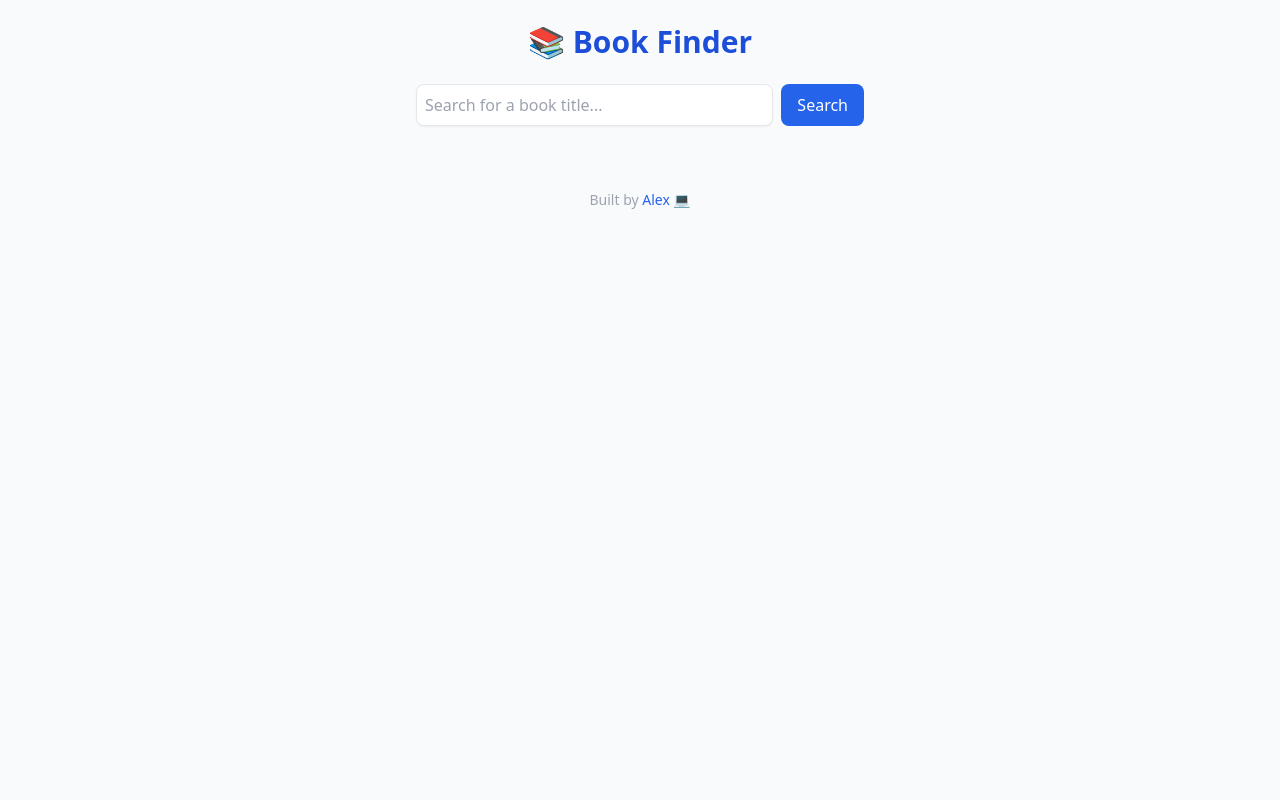
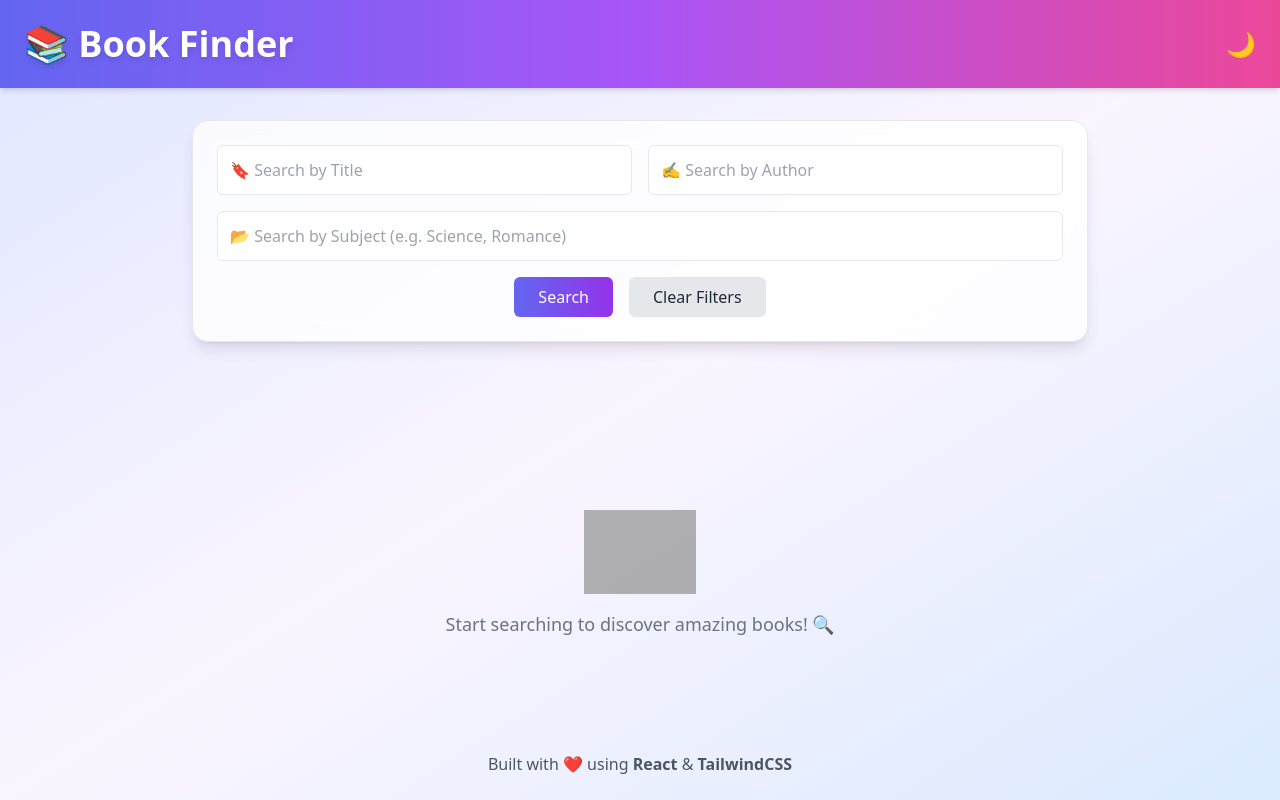
Before and after one commit to Harshitha-3690/book-finder, a React (Create React App) app: page / in a window 1280 px wide. Built offline with nearby package versions, Linux system fonts and the light colour scheme; grey boxes are pictures that could not be loaded.

Commit message:
✨ Added dark/light mode and improved UI design

```diff
--- a/src/App.js
+++ b/src/App.js
@@ -1,79 +1,175 @@
-import { useState } from "react";
+import React, { useState, useEffect } from "react";
 
 function App() {
-  const [query, setQuery] = useState("");
+  const [title, setTitle] = useState("");
+  const [author, setAuthor] = useState("");
+  const [subject, setSubject] = useState("");
   const [books, setBooks] = useState([]);
   const [loading, setLoading] = useState(false);
-  const [error, setError] = useState("");
+  const [darkMode, setDarkMode] = useState(false);
 
-  const searchBooks = async (e) => {
+  // Persist theme
+  useEffect(() => {
+    const savedTheme = localStorage.getItem("theme");
+    if (savedTheme === "dark") setDarkMode(true);
+  }, []);
+
+  useEffect(() => {
+    document.documentElement.classList.toggle("dark", darkMode);
+    localStorage.setItem("theme", darkMode ? "dark" : "light");
+  }, [darkMode]);
+
+  const handleSearch = async (e) => {
     e.preventDefault();
-    if (!query.trim()) return;
+    setLoading(true);
+    setBooks([]);
 
-    setLoading(true);
-    setError("");
     try {
-      const res = await fetch(`https://openlibrary.org/search.json?title=${query}`);
-      const data = await res.json();
-      setBooks(data.docs.slice(0, 10));
-    } catch (err) {
-      setError("Failed to fetch books. Try again later.");
+      let queryParts = [];
+      if (title) queryParts.push(`${title}`);
+      if (author) queryParts.push(`inauthor:${author}`);
+      if (subject) queryParts.push(`subject:${subject}`);
+
+      const query = queryParts.join("+");
+      const response = await fetch(
+        `https://www.googleapis.com/books/v1/volumes?q=${query}&maxResults=20`
+      );
+      const data = await response.json();
+
+      setBooks(data.items || []);
+    } catch (error) {
+      console.error("Error fetching books:", error);
     }
+
     setLoading(false);
   };
 
+  const handleClear = () => {
+    setTitle("");
+    setAuthor("");
+    setSubject("");
+    setBooks([]);
+  };
+
   return (
-    <div className="min-h-screen bg-gray-50 flex flex-col items-center p-6">
-      <h1 className="text-3xl font-bold mb-6 text-blue-700">📚 Book Finder</h1>
+    <div className="min-h-screen bg-gradient-to-br from-indigo-100 via-purple-50 to-blue-100 dark:from-gray-900 dark:via-gray-800 dark:to-gray-900 flex flex-col transition-colors duration-500">
+      {/* Header */}
+      <header className="py-6 bg-gradient-to-r from-indigo-500 via-purple-500 to-pink-500 shadow-md text-center flex justify-between px-6 items-center">
+        <h1 className="text-3xl md:text-4xl font-extrabold text-white drop-shadow-md flex items-center gap-2">
+          📚 Book Finder
+        </h1>
+        <button
+          onClick={() => setDarkMode(!darkMode)}
+          className="text-white text-2xl hover:scale-110 transition"
+          title={darkMode ? "Switch to Light Mode" : "Switch to Dark Mode"}
+        >
+          {darkMode ? "☀️" : "🌙"}
+        </button>
+      </header>
 
-      <form onSubmit={searchBooks} className="flex gap-2 w-full max-w-md">
+      {/* Search Box */}
+      <form
+        onSubmit={handleSearch}
+        className="max-w-4xl w-11/12 mx-auto bg-white/80 dark:bg-gray-800/80 backdrop-blur-md p-6 mt-8 rounded-2xl shadow-lg space-y-4 border border-gray-200 dark:border-gray-700 transition"
+      >
+        <div className="grid grid-cols-1 md:grid-cols-2 gap-4">
           <input
             type="text"
-          placeholder="Search for a book title..."
-          value={query}
-          onChange={(e) => setQuery(e.target.value)}
-          className="flex-grow p-2 border rounded-lg shadow-sm focus:outline-none focus:ring-2 focus:ring-blue-500"
+            placeholder="🔖 Search by Title"
+            value={title}
+            onChange={(e) => setTitle(e.target.value)}
+            className="border dark:border-gray-700 dark:bg-gray-900 dark:text-gray-200 p-3 rounded-md focus:ring-2 focus:ring-indigo-400 focus:outline-none"
           />
+          <input
+            type="text"
+            placeholder="✍️ Search by Author"
+            value={author}
+            onChange={(e) => setAuthor(e.target.value)}
+            className="border dark:border-gray-700 dark:bg-gray-900 dark:text-gray-200 p-3 rounded-md focus:ring-2 focus:ring-indigo-400 focus:outline-none"
+          />
+          <input
+            type="text"
+            placeholder="📂 Search by Subject (e.g. Science, Romance)"
+            value={subject}
+            onChange={(e) => setSubject(e.target.value)}
+            className="border dark:border-gray-700 dark:bg-gray-900 dark:text-gray-200 p-3 rounded-md focus:ring-2 focus:ring-indigo-400 md:col-span-2 focus:outline-none"
+          />
+        </div>
+
+        <div className="flex gap-4 justify-center mt-4">
           <button
             type="submit"
-          className="bg-blue-600 text-white px-4 rounded-lg hover:bg-blue-700"
+            className="bg-gradient-to-r from-indigo-500 to-purple-600 text-white px-6 py-2 rounded-md hover:from-indigo-600 hover:to-purple-700 transition transform hover:scale-105"
           >
-          Search
+            {loading ? "Searching..." : "Search"}
           </button>
+
+          <button
+            type="button"
+            onClick={handleClear}
+            className="bg-gray-200 dark:bg-gray-700 text-gray-800 dark:text-gray-200 px-6 py-2 rounded-md hover:bg-gray-300 dark:hover:bg-gray-600 transition transform hover:scale-105"
+          >
+            Clear Filters
+          </button>
+        </div>
       </form>
 
-      {loading && <p className="mt-4 text-gray-600">Loading...</p>}
-      {error && <p className="mt-4 text-red-600">{error}</p>}
+      {/* Results */}
+      <div className="grid gap-8 mt-10 px-6 md:grid-cols-2 lg:grid-cols-3 max-w-6xl mx-auto pb-12">
+        {books.map((book, i) => {
+          const info = book.volumeInfo;
+          return (
+            <div
+              key={i}
+              className="bg-white dark:bg-gray-800 rounded-2xl shadow-md hover:shadow-2xl transition-transform transform hover:-translate-y-2 duration-300 overflow-hidden border border-gray-100 dark:border-gray-700"
+            >
+              <img
+                src={
+                  info.imageLinks?.thumbnail ||
+                  "https://cdn-icons-png.flaticon.com/512/3135/3135715.png"
+                }
+                alt={info.title}
+                className="w-full h-60 object-cover"
+              />
+              <div className="p-4">
+                <h2 className="text-xl font-semibold text-gray-800 dark:text-gray-100">
+                  {info.title}
+                </h2>
+                <p className="text-sm text-gray-500 dark:text-gray-400">
+                  {info.authors?.join(", ") || "Unknown Author"}
+                </p>
+                <p className="text-sm mt-3 text-gray-700 dark:text-gray-300 line-clamp-3">
+                  {info.description || "No description available."}
+                </p>
+                {info.publishedDate && (
+                  <p className="text-xs text-gray-400 mt-2">
+                    Published: {info.publishedDate}
+                  </p>
+                )}
+              </div>
+            </div>
+          );
+        })}
+      </div>
 
-      {!loading && books.length === 0 && query && !error && (
-        <p className="mt-4 text-gray-500">No books found.</p>
+      {/* Empty State */}
+      {!loading && books.length === 0 && (
+        <div className="flex flex-col items-center justify-center mt-20 text-gray-500 dark:text-gray-400">
+          <img
+            src="https://cdn-icons-png.flaticon.com/512/4076/4076549.png"
+            alt="no books"
+            className="w-28 mb-4 opacity-80"
+          />
+          <p className="text-lg font-medium">
+            Start searching to discover amazing books! 🔍
+          </p>
+        </div>
       )}
 
-      <div className="grid md:grid-cols-2 lg:grid-cols-3 gap-4 mt-6 w-full max-w-5xl">
-        {books.map((book) => (
-          <div key={book.key} className="bg-white p-4 shadow rounded-lg">
-            <img
-              src={
-                book.cover_i
-                  ? `https://covers.openlibrary.org/b/id/${book.cover_i}-M.jpg`
-                  : "https://via.placeholder.com/150x200?text=No+Cover"
-              }
-              alt={book.title}
-              className="rounded-md mx-auto mb-3"
-            />
-            <h2 className="font-semibold text-lg">{book.title}</h2>
-            <p className="text-sm text-gray-700">
-              {book.author_name?.join(", ") || "Unknown Author"}
-            </p>
-            <p className="text-gray-500 text-sm">
-              First published: {book.first_publish_year || "N/A"}
-            </p>
-          </div>
-        ))}
-      </div>
-
-      <footer className="mt-10 text-gray-400 text-sm">
-        Built by <span className="text-blue-600 font-medium">Alex</span> 💻
+      {/* Footer */}
+      <footer className="text-center py-6 text-gray-600 dark:text-gray-400 mt-auto">
+        Built with ❤️ using <span className="font-semibold">React</span> &{" "}
+        <span className="font-semibold">TailwindCSS</span>
       </footer>
     </div>
   );
--- a/tailwind.config.js
+++ b/tailwind.config.js
@@ -1,6 +1,11 @@
 /** @type {import('tailwindcss').Config} */
 module.exports = {
-  content: ["./src/**/*.{js,jsx,ts,tsx}"],
-  theme: { extend: {} },
+  darkMode: 'class', // add this line 👈
+  content: [
+    "./src/**/*.{js,jsx,ts,tsx}",
+  ],
+  theme: {
+    extend: {},
+  },
   plugins: [],
-};
+}
```
Also changed, not shown: 1 other file (tests, documents, lock files or other folders). Lines whose indentation alone changed are shown as unchanged.
